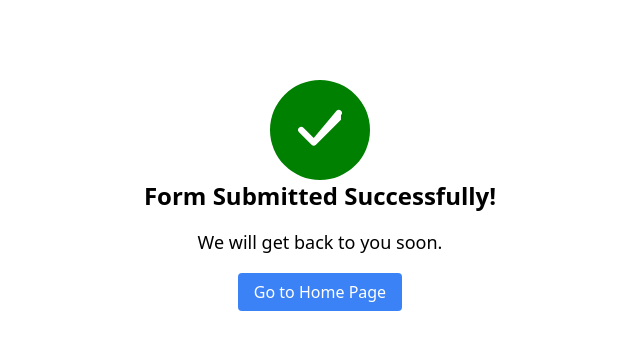
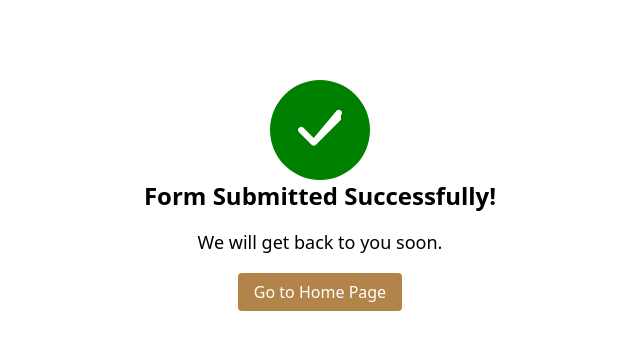
Before and after one commit to kalosius/Octo-Engine, a Django app: template schoolapp/templates/auth/success.html in a window 1280 px wide. Shown: the top 350 px of the page, without its empty margins (320-960 px from the left). Run offline with Django 5.2, Linux system fonts and the light colour scheme; the template is opened without the code that fills it, so the values that code supplies are empty; some libraries are stand-ins or nearby versions.

Commit message:
Btn Color

```diff
--- a/schoolapp/templates/auth/success.html
+++ b/schoolapp/templates/auth/success.html
@@ -18,7 +18,7 @@
         </center>
         <h1 class="text-2xl font-bold mb-4">Form Submitted Successfully!</h1>
         <p class="text-lg mb-6">We will get back to you soon.</p>
-        <a href="{% url 'home' %}" class="bg-blue-500 text-white py-2 px-4 rounded hover:bg-blue-600">Go to Home Page</a>
+        <a href="{% url 'home' %}" class="bg-[#b28449] text-white py-2 px-4 rounded">Go to Home Page</a>
     </div>
 </body>
 </html>
```
Also changed, not shown: media/results_photos/tpairtel.png (added).
